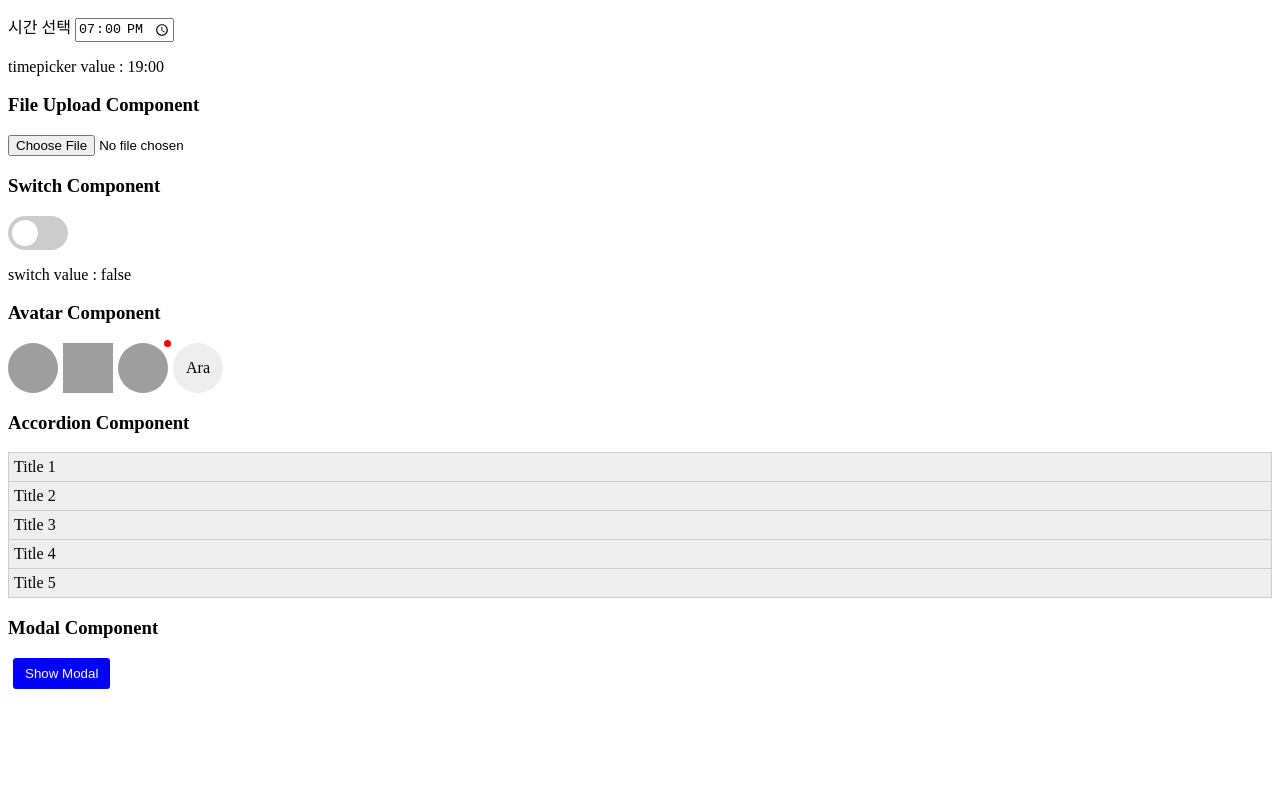
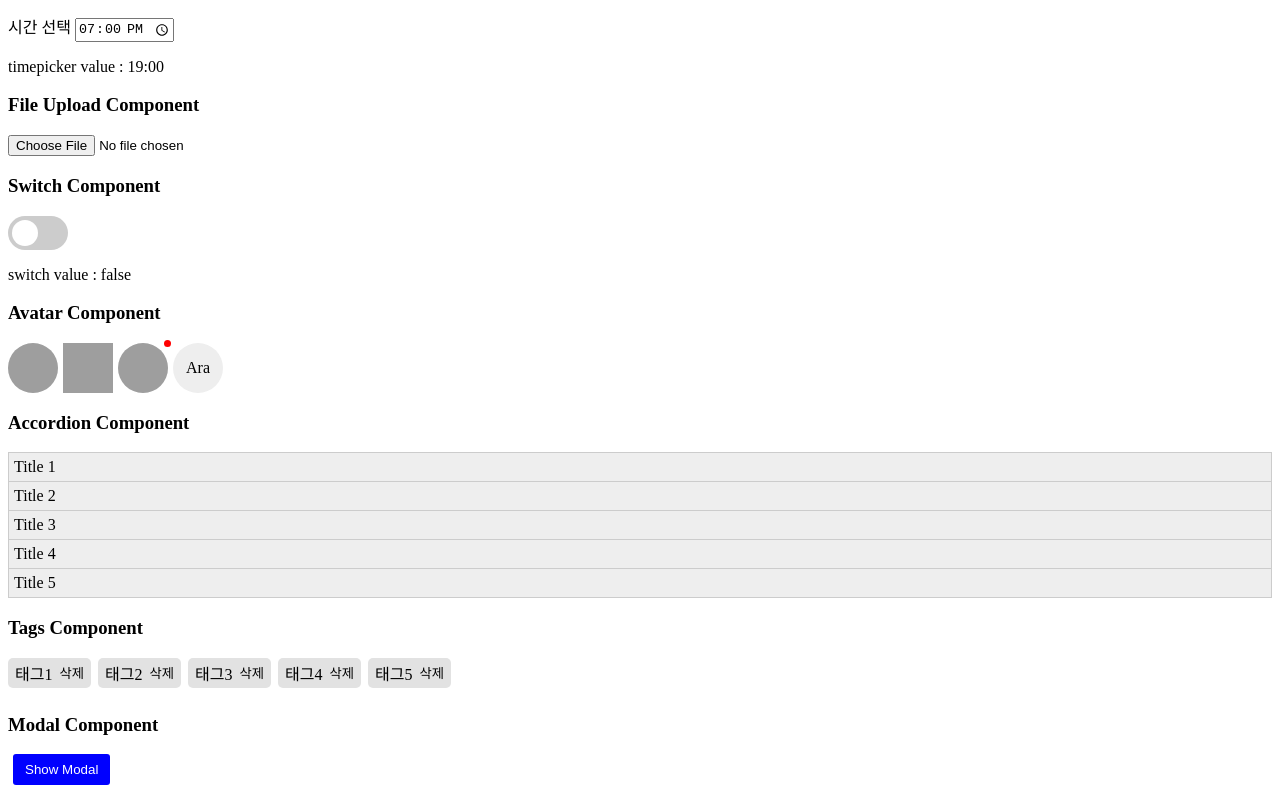
Before and after one commit to wknowpark797/vue2-basic-custom, a Vue app in the folder vue2-basic-custom/: page /dev/document in a window 1280 px wide. Shown: the part 1343-2136 px from the top of the page. Before the commit the page ends 2040 px from the top, so only its background shows below. Built offline with nearby package versions, Linux system fonts and the light colour scheme; grey boxes are pictures that could not be loaded.

Commit message:
tags 컴포넌트 추가

```diff
--- a/vue2-basic-custom/src/components/DevDocument.vue
+++ b/vue2-basic-custom/src/components/DevDocument.vue
@@ -168,6 +168,14 @@
             <AccordionComp :list="accordionList" />
         </div>
 
+        <!-- Tags -->
+        <div class="group-box">
+            <h3>Tags Component</h3>
+
+            <TagsComp :list="tagList"
+                      @deleteTag="onDeleteTag" />
+        </div>
+
         <!-- Modal -->
         <div class="group-box">
             <h3>Modal Component</h3>
@@ -267,6 +275,14 @@
                         title: 'Title 5',
                         content: 'Content 5'
                     }
+                ],
+
+                tagList: [
+                    { seq: 1, content: '태그1' },
+                    { seq: 2, content: '태그2' },
+                    { seq: 3, content: '태그3' },
+                    { seq: 4, content: '태그4' },
+                    { seq: 5, content: '태그5' }
                 ]
             }
         },
@@ -289,6 +305,11 @@
             },
             closeCommonModal() {
                 this.$refs.commonModal.close();
+            },
+
+            onDeleteTag(seq) {
+                const index = this.tagList.findIndex(item => item.seq === seq);
+                this.tagList.splice(index, 1);
             }
         }
     }
--- /dev/null
+++ b/vue2-basic-custom/src/components/common/TagsComp.vue
@@ -0,0 +1,61 @@
+<!--
+    [ Tags Component ]
+ -->
+
+<template>
+    <div class="tags-wrap">
+        <div class="tag"
+             v-for="tag in list"
+             :key="tag.seq">
+            <p>{{ tag.content }}</p>
+            <button class="btn-delete"
+                    @click="onDeleteTag(tag.seq)">
+                삭제
+            </button>
+        </div>
+    </div>
+</template>
+
+<script>
+    export default {
+        name: 'TagsComp',
+        data() {
+            return {
+
+            }
+        },
+        props: {
+            list: {
+                type: Array,
+                default: () => []
+            }
+        },
+        methods: {
+            onDeleteTag(seq) {
+                this.$emit('deleteTag', seq);
+            }
+        }
+    }
+</script>
+
+<style lang="scss" scoped>
+    .tags-wrap {
+        display: flex;
+        align-items: center;
+        .tag {
+            display: flex;
+            align-items: center;
+            border-radius: 5px;
+            background: #e2e2e2;
+            padding: 3px 7px;
+            margin: 0 7px 7px 0;
+            p {
+                margin: 0;
+            }
+            .btn-delete {
+                margin-left: 7px;
+                cursor: pointer;
+            }
+        }
+    }
+</style>
--- a/vue2-basic-custom/src/plugins/global-components.js
+++ b/vue2-basic-custom/src/plugins/global-components.js
@@ -14,6 +14,7 @@ import FileUploadComp from '../components/common/FileUploadComp'
 import ModalComp from '../components/common/ModalComp'
 import AvatarComp from '../components/common/AvatarComp'
 import AccordionComp from '../components/common/AccordionComp'
+import TagsComp from '../components/common/TagsComp'
 
 const GlobalComponents = {
     install(Vue) {
@@ -32,6 +33,7 @@ const GlobalComponents = {
         Vue.component(ModalComp.name, ModalComp)
         Vue.component(AvatarComp.name, AvatarComp)
         Vue.component(AccordionComp.name, AccordionComp)
+        Vue.component(TagsComp.name, TagsComp)
     }
 }
 
```
